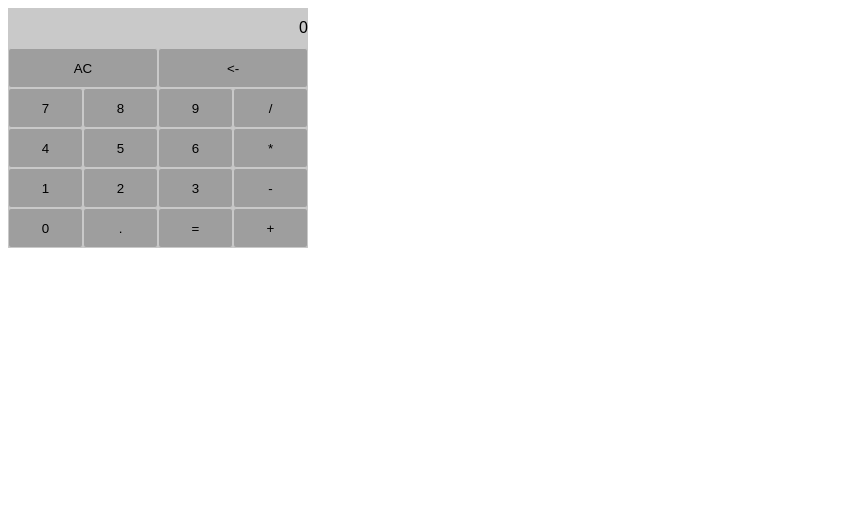
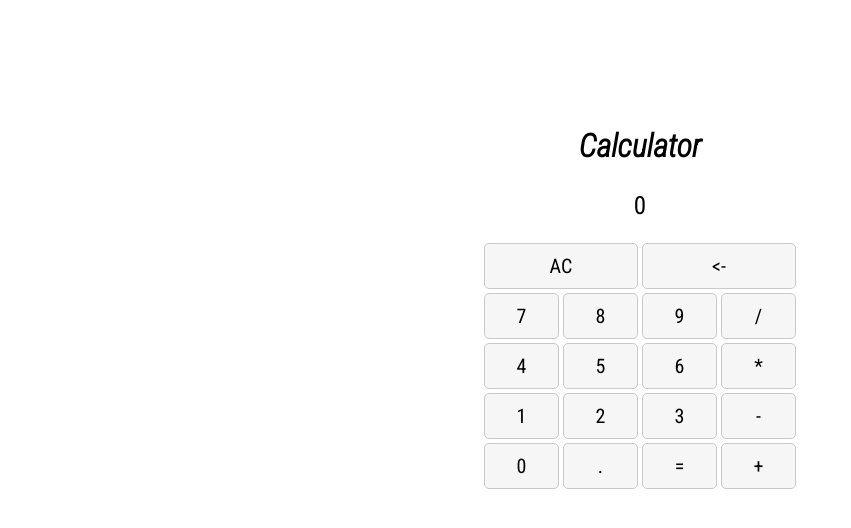
Before and after one commit to bkrisztian01/calculator, a plain HTML site: page index.html in a window 1280 px wide. Shown: the whole page, without its empty margins (0-851 px from the left). Drawn offline with Linux system fonts and the light colour scheme.

Commit message:
Made it prettier

```diff
--- a/index.html
+++ b/index.html
@@ -3,11 +3,12 @@
 <head>
 	<title>Calculator</title>
 	<link rel="stylesheet" type="text/css" href="style.css">
-	<link href="https://fonts.googleapis.com/css?family=Roboto&display=swap" rel="stylesheet">
+	<link href="https://fonts.googleapis.com/css?family=Roboto+Condensed:300i,400&display=swap" rel="stylesheet">
+
 </head>
 <body>
-<div id="background">
-	<div id="calculator">
+	<br>
+	<h1 id="title">Calculator</h1>
 	<div class="row" id="display">0</div>
 	<div id="buttons">
 		<div class="row" id="row1">
@@ -38,8 +39,6 @@
 			 --><button class="size1" id="answer">=</button><!--
 			 --><button class="operator size1" id="add">+</button>
 		</div>
-	</div>
-	</div>
 </div>
 </body>
 
--- a/style.css
+++ b/style.css
@@ -1,36 +1,44 @@
+#title {
+	margin-top: 100px;
+	font-weight: light;
+	font-style: italic;
+}
+
 .row {
-	width: 300px;
-	height: 40px;
+	display: flex;
+	justify-content: center;
 }
 
 .size1 {
-	height: 100%;
-	width: 25%;
+	width: 75px;
 }
 
 .size2 {
-	height: 100%;
-	width: 50%;
+	width: 154px;
 }
 
 #display {
 	line-height: 40px;
-	text-align: right;
+	text-align: center;
+  border-radius: 5px;
+	margin: 15px;
+  font-size: 25px;
 }
 
 button {
+	background-color: #f6f6f6;
+	font-family: Arial;
+	padding: 10px 30px 10px 30px;
+  border-radius: 5px;
 	border: 1px solid #c9c9c9;
-	border-radius: 3px;
-	background-color: #9e9e9e;
-	font-family: Arial;
-}
-
-#background {
-	background-color: #c9c9c9;
-	height: 240px;
-	width: 300px;
+	margin: 2px;
+  font-size: 20px;
+	text-align: center;
+	font-family: 'Roboto Condensed', sans-serif;
 }
 
 body {
-	font-family: Arial;
+	font-family: 'Roboto Condensed', sans-serif;
+	display: block;
+	text-align: center;
 }
```
